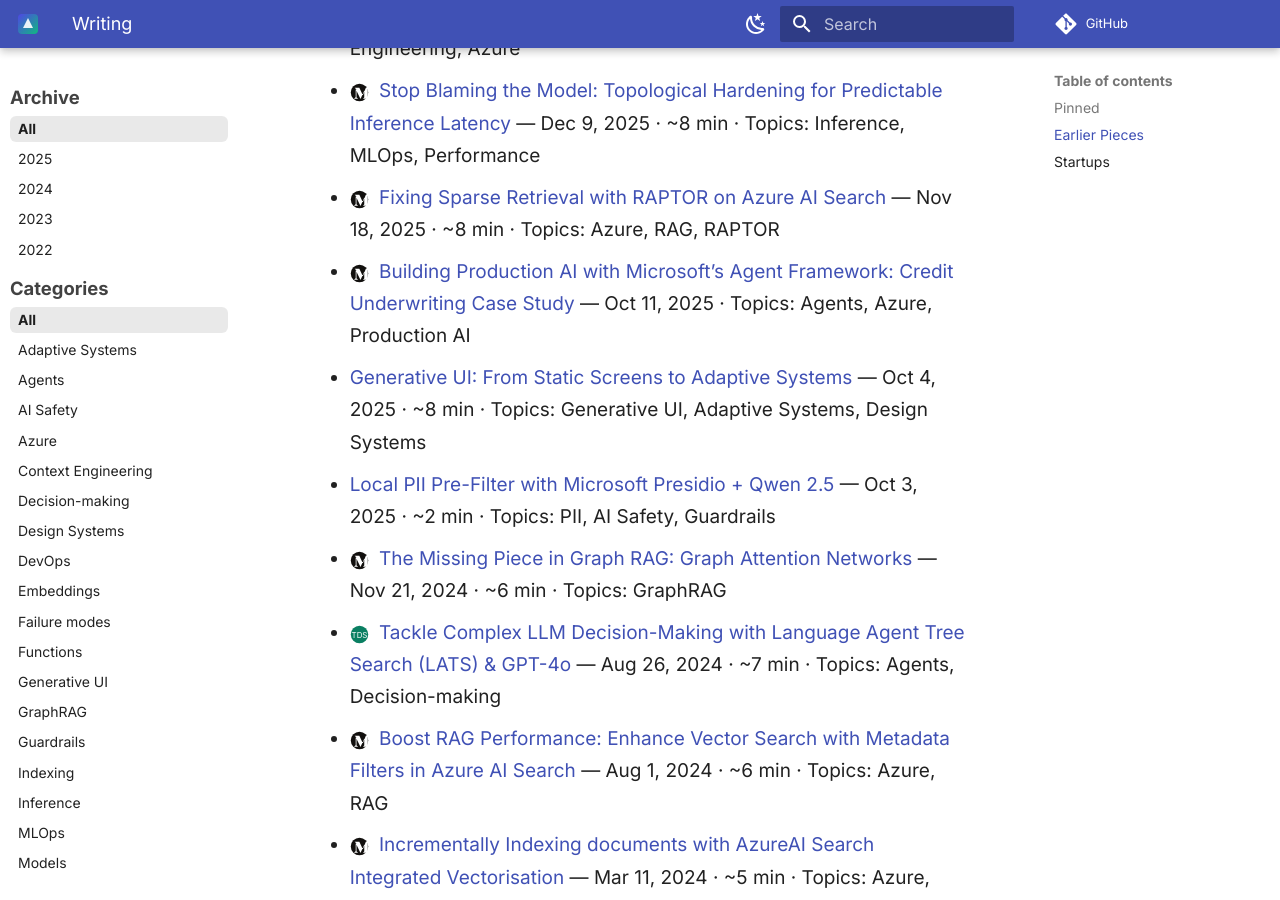
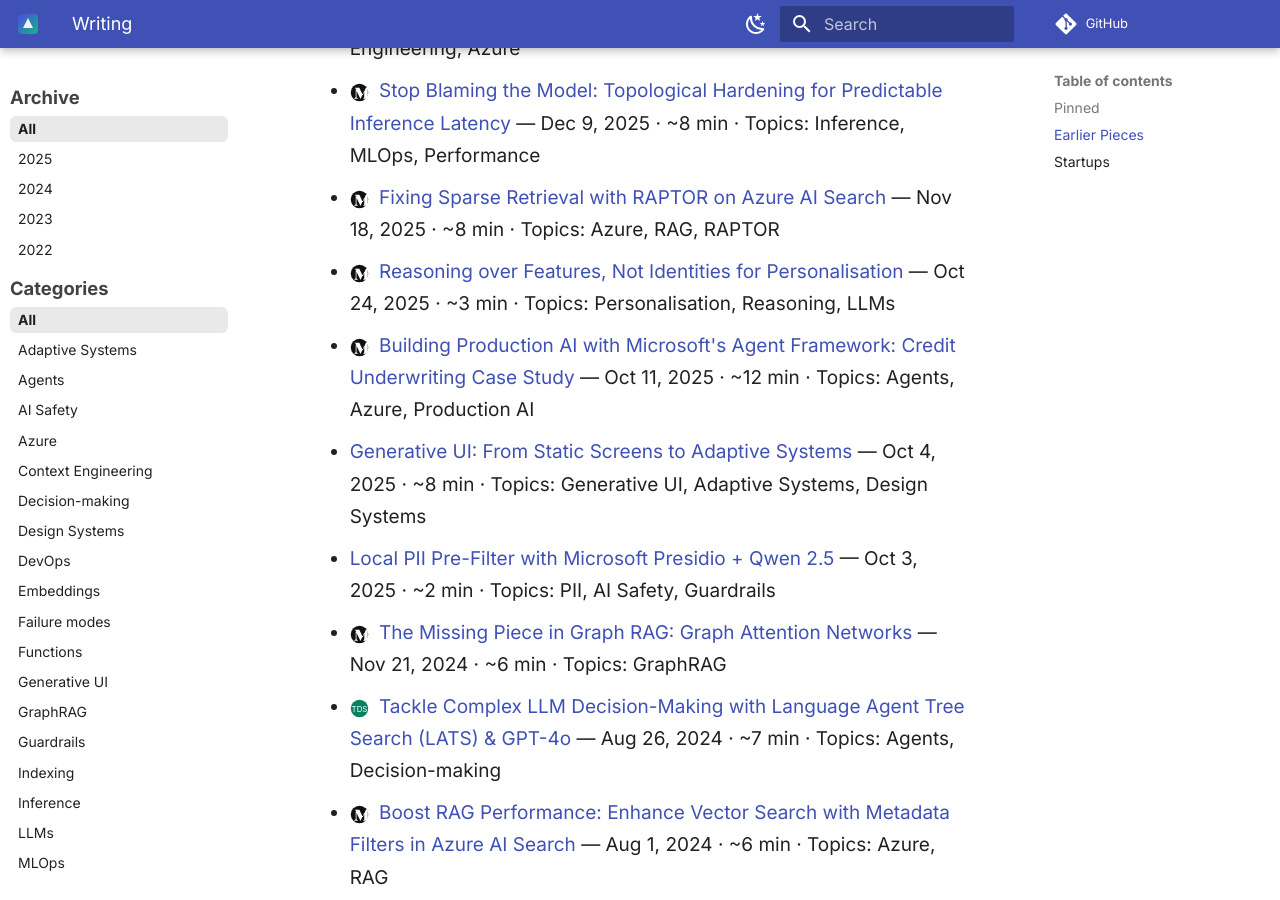
Before and after one commit to ozgurgulerx/ai-prime-directive, an MkDocs documentation site: the page built from docs/writing/index.md, in a window 1280 px wide and 900 px high, scrolled down 959 px. Built offline with MkDocs 1.6.1 and Material for MkDocs 9.7.7, drawn with Linux system fonts in a browser that asks for light colours; plug-ins that fetch from the network failed and are left out; comment, search, counter and statistics services are not loaded.

Commit message:
Add Reasoning over Features and Credit Underwriting blog posts
- Add "Reasoning over Features, Not Identities for Personalisation" (Oct 24)
- Add "Building Production AI with Microsoft's Agent Framework: Credit
  Underwriting Case Study" (Oct 11) to blog index

Co-Authored-By: Claude Opus 4.5 <noreply@anthropic.com>

```diff
--- a/docs/writing/index.md
+++ b/docs/writing/index.md
@@ -33,8 +33,10 @@ Simple, readable archive of posts on LLM patterns, AI UX, and EvalOps.
   — Dec 9, 2025 · ~8 min · Topics: Inference, MLOps, Performance
 - <img src="../assets/img/medium.svg" class="publisher-icon" alt="Medium" /> [Fixing Sparse Retrieval with RAPTOR on Azure AI Search](https://medium.com/microsoftazure/fixing-sparse-retrieval-with-raptor-on-azure-ai-search-4d540dd3bd43){ target="_blank" rel="noopener" }
   — Nov 18, 2025 · ~8 min · Topics: Azure, RAG, RAPTOR
-- <img src="../assets/img/medium.svg" class="publisher-icon" alt="Medium" /> [Building Production AI with Microsoft’s Agent Framework: Credit Underwriting Case Study](https://medium.com/microsoftazure/building-production-ai-with-microsofts-agent-framework-credit-underwriting-case-study-a40d8335d4ed){ target="_blank" rel="noopener" }
-  — Oct 11, 2025 · Topics: Agents, Azure, Production AI
+- <img src="../assets/img/medium.svg" class="publisher-icon" alt="Medium" /> [Reasoning over Features, Not Identities for Personalisation](https://medium.com/@343544/reasoning-over-features-not-identities-for-personalisation){ target="_blank" rel="noopener" }
+  — Oct 24, 2025 · ~3 min · Topics: Personalisation, Reasoning, LLMs
+- <img src="../assets/img/medium.svg" class="publisher-icon" alt="Medium" /> [Building Production AI with Microsoft's Agent Framework: Credit Underwriting Case Study](https://medium.com/microsoftazure/building-production-ai-with-microsofts-agent-framework-credit-underwriting-case-study-a40d8335d4ed){ target="_blank" rel="noopener" }
+  — Oct 11, 2025 · ~12 min · Topics: Agents, Azure, Production AI
  - [Generative UI: From Static Screens to Adaptive Systems](../blog/posts/251004-generative-ui-adaptive-systems.md)
   — Oct 4, 2025 · ~8 min · Topics: Generative UI, Adaptive Systems, Design Systems
 - [Local PII Pre-Filter with Microsoft Presidio + Qwen 2.5](../blog/posts/251003-presidio-pii-filtering.md)
```
Also changed, not shown: docs/blog/index.md (+6 -0 lines).
